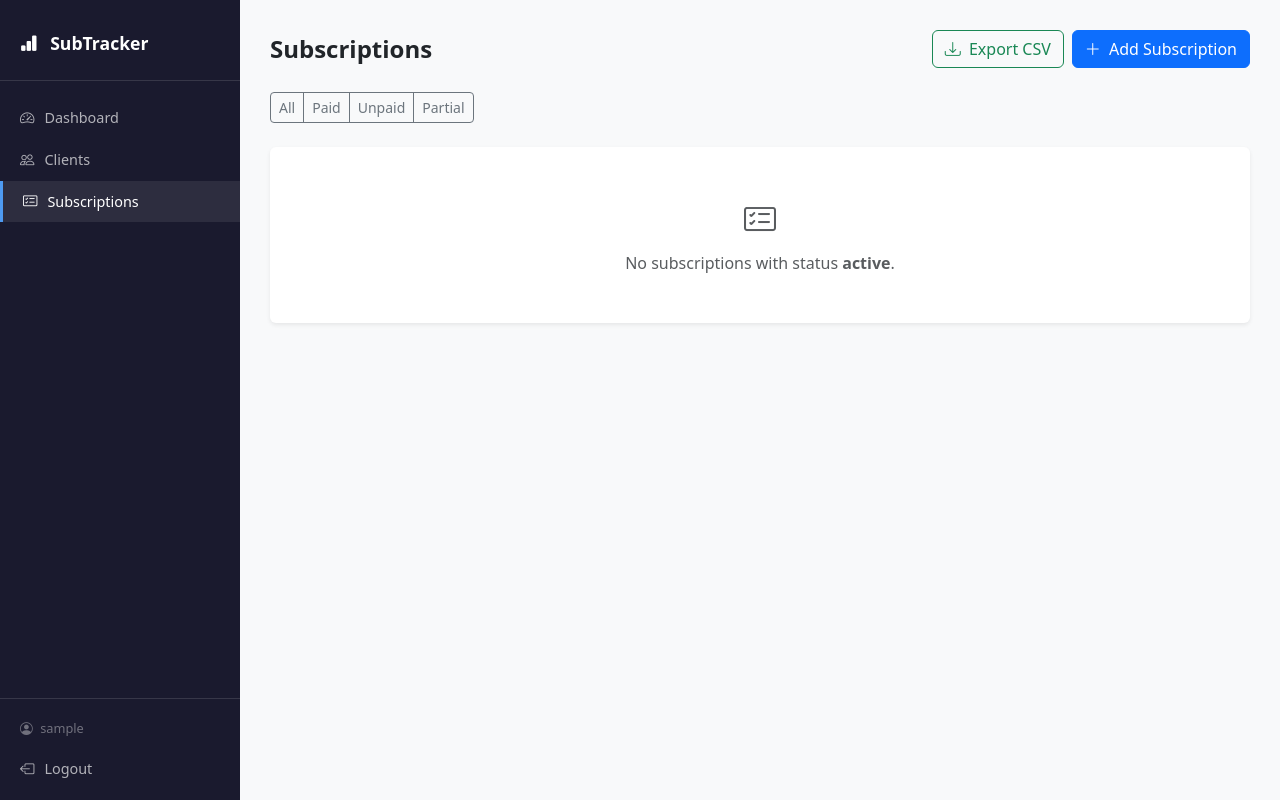
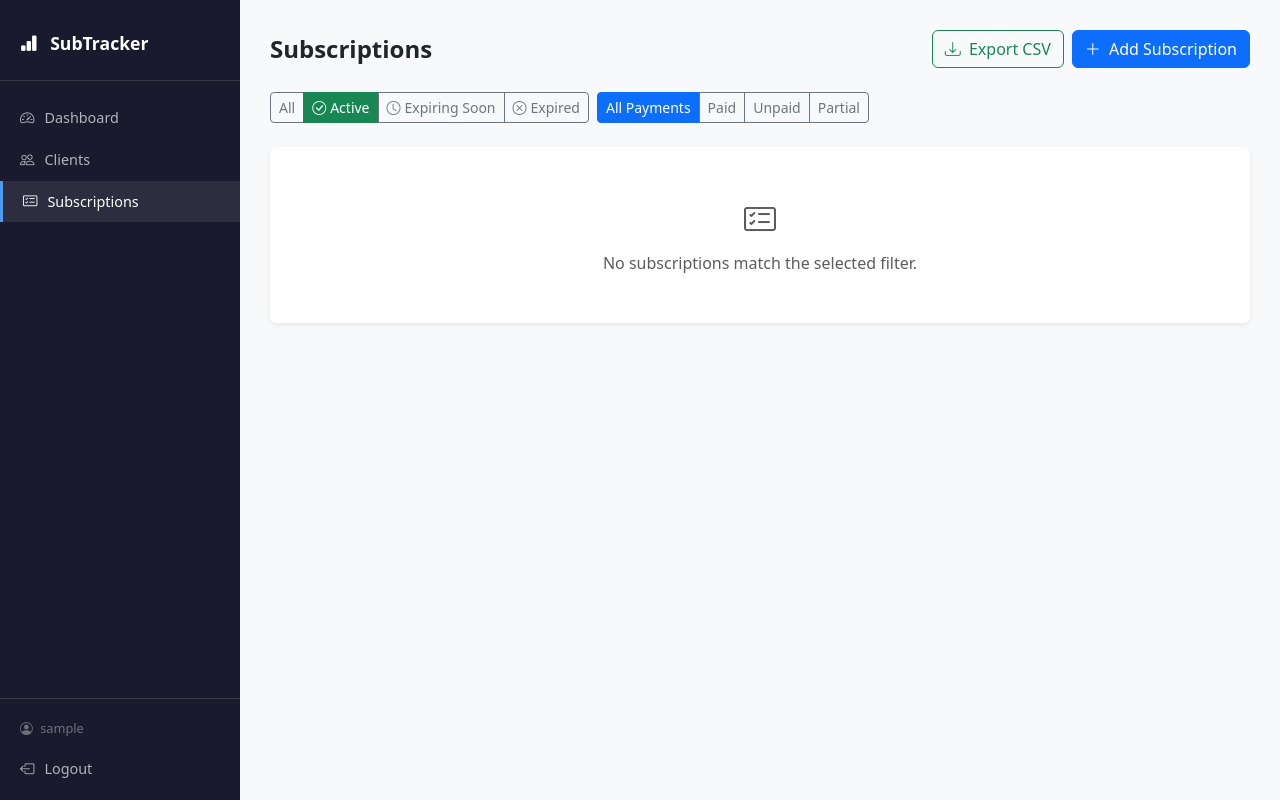
Before and after one commit to Ab494/subscription-tracker, a Django app: page /subscriptions/?status=active in a window 1280 px wide. Run offline with Django 5.2, Linux system fonts and the light colour scheme; the visitor is signed in with stand-in values (Sample User, id 1); data that the repository does not hold is empty.

Commit message:
Add Active/Expired/Expiring Soon and payment status filters

```diff
--- a/subscriptions/views.py
+++ b/subscriptions/views.py
@@ -12,28 +12,43 @@ from django.http import HttpResponse
 @login_required
 def subscription_list(request):
     """
-    Display all subscriptions with optional filter by payment status.
-    Also handles filtering by active, expired, expiring soon.
+    Display all subscriptions with optional filter by payment
+    status or subscription status (active, expired, expiring soon).
     """
     subscriptions = Subscription.objects.select_related('client').all()
 
-    # Get filter value from URL e.g. ?status=paid
+    # Get both filter values from URL params
+    payment_filter = request.GET.get('payment', '')
     status_filter = request.GET.get('status', '')
 
-    if status_filter:
-        subscriptions = subscriptions.filter(payment_status=status_filter)
-
-    # Get today's date for expiry calculations
     today = timezone.now().date()
     soon = today + timedelta(days=7)
 
+    # Filter by payment status if provided
+    if payment_filter:
+        subscriptions = subscriptions.filter(payment_status=payment_filter)
+
+    # Filter by subscription status if provided
+    if status_filter == 'active':
+        # Active — expiry date beyond the 7 day warning window
+        subscriptions = subscriptions.filter(expiry_date__gt=soon)
+    elif status_filter == 'expired':
+        # Expired — expiry date is in the past
+        subscriptions = subscriptions.filter(expiry_date__lt=today)
+    elif status_filter == 'expiring_soon':
+        # Expiring soon — within next 7 days but not yet expired
+        subscriptions = subscriptions.filter(
+            expiry_date__gte=today,
+            expiry_date__lte=soon
+        )
+
     return render(request, 'subscriptions/subscription_list.html', {
         'subscriptions': subscriptions,
+        'payment_filter': payment_filter,
         'status_filter': status_filter,
         'today': today,
         'soon': soon,
     })
-
 
 @login_required
 def subscription_create(request, client_pk=None):
--- a/templates/subscriptions/subscription_list.html
+++ b/templates/subscriptions/subscription_list.html
@@ -18,26 +18,49 @@
     </div>
 </div>
 
-<!-- Filter Tabs by payment status -->
-<div class="mb-4">
+<!-- Filters Row -->
+<div class="d-flex flex-wrap gap-2 mb-4">
+
+    <!-- Subscription Status Filters -->
     <div class="btn-group" role="group">
-        <a href="{% url 'subscription_list' %}"
+        <a href="{% url 'subscription_list' %}{% if payment_filter %}?payment={{ payment_filter }}{% endif %}"
            class="btn btn-sm {% if not status_filter %}btn-primary{% else %}btn-outline-secondary{% endif %}">
             All
         </a>
-        <a href="?status=paid"
-           class="btn btn-sm {% if status_filter == 'paid' %}btn-success{% else %}btn-outline-secondary{% endif %}">
+        <a href="?status=active{% if payment_filter %}&payment={{ payment_filter }}{% endif %}"
+           class="btn btn-sm {% if status_filter == 'active' %}btn-success{% else %}btn-outline-secondary{% endif %}">
+            <i class="bi bi-check-circle me-1"></i>Active
+        </a>
+        <a href="?status=expiring_soon{% if payment_filter %}&payment={{ payment_filter }}{% endif %}"
+           class="btn btn-sm {% if status_filter == 'expiring_soon' %}btn-warning{% else %}btn-outline-secondary{% endif %}">
+            <i class="bi bi-clock me-1"></i>Expiring Soon
+        </a>
+        <a href="?status=expired{% if payment_filter %}&payment={{ payment_filter }}{% endif %}"
+           class="btn btn-sm {% if status_filter == 'expired' %}btn-danger{% else %}btn-outline-secondary{% endif %}">
+            <i class="bi bi-x-circle me-1"></i>Expired
+        </a>
+    </div>
+
+    <!-- Payment Status Filters -->
+    <div class="btn-group" role="group">
+        <a href="{% url 'subscription_list' %}{% if status_filter %}?status={{ status_filter }}{% endif %}"
+           class="btn btn-sm {% if not payment_filter %}btn-primary{% else %}btn-outline-secondary{% endif %}">
+            All Payments
+        </a>
+        <a href="?payment=paid{% if status_filter %}&status={{ status_filter }}{% endif %}"
+           class="btn btn-sm {% if payment_filter == 'paid' %}btn-success{% else %}btn-outline-secondary{% endif %}">
             Paid
         </a>
-        <a href="?status=unpaid"
-           class="btn btn-sm {% if status_filter == 'unpaid' %}btn-danger{% else %}btn-outline-secondary{% endif %}">
+        <a href="?payment=unpaid{% if status_filter %}&status={{ status_filter }}{% endif %}"
+           class="btn btn-sm {% if payment_filter == 'unpaid' %}btn-danger{% else %}btn-outline-secondary{% endif %}">
             Unpaid
         </a>
-        <a href="?status=partial"
-           class="btn btn-sm {% if status_filter == 'partial' %}btn-warning{% else %}btn-outline-secondary{% endif %}">
+        <a href="?payment=partial{% if status_filter %}&status={{ status_filter }}{% endif %}"
+           class="btn btn-sm {% if payment_filter == 'partial' %}btn-warning{% else %}btn-outline-secondary{% endif %}">
             Partial
         </a>
     </div>
+
 </div>
 
 <!-- Subscriptions Table -->
@@ -63,7 +86,6 @@
                 <tr>
                     <td class="ps-3 text-muted">{{ forloop.counter }}</td>
                     <td>
-                        <!-- Link to client detail page -->
                         <a href="{% url 'client_detail' sub.client.pk %}" class="text-decoration-none fw-semibold">
                             {{ sub.client.name }}
                         </a>
@@ -122,8 +144,8 @@
             <div class="text-center text-muted py-5">
                 <i class="bi bi-card-checklist fs-2"></i>
                 <p class="mt-2 mb-0">
-                    {% if status_filter %}
-                        No subscriptions with status <strong>{{ status_filter }}</strong>.
+                    {% if status_filter or payment_filter %}
+                        No subscriptions match the selected filter.
                     {% else %}
                         No subscriptions yet. Add your first one.
                     {% endif %}
```
